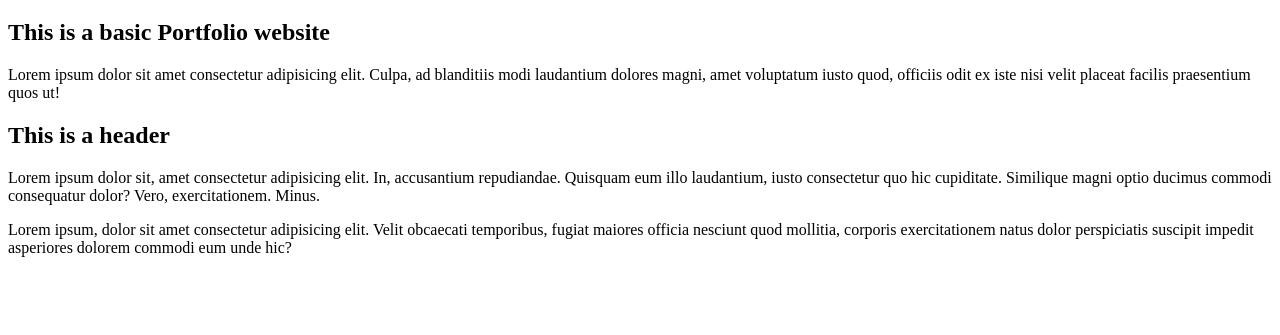
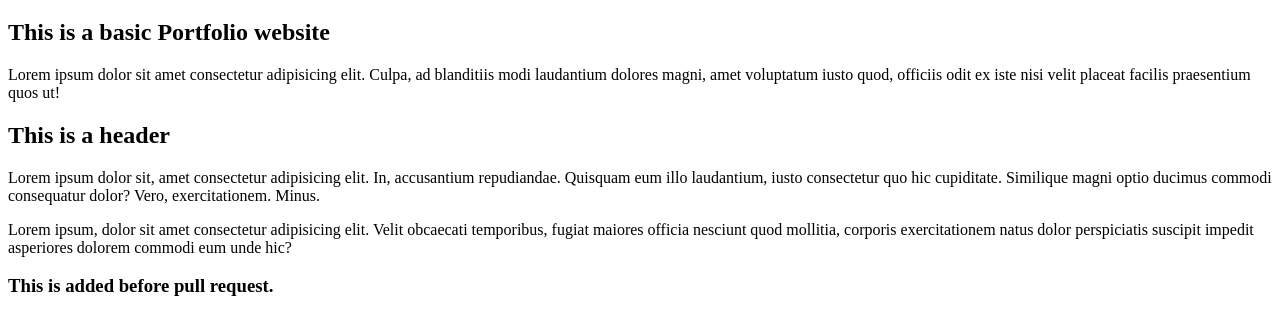
Before and after one commit to farman-arefin-outlook/Assignment-01, a plain HTML site: page index.html in a window 1280 px wide. Shown: the part 61-396 px from the top of the page. Drawn offline with Linux system fonts and the light colour scheme.

Commit message:
Update index.html

```diff
--- a/index.html
+++ b/index.html
@@ -26,6 +26,7 @@
             <p>Lorem ipsum, dolor sit amet consectetur adipisicing elit. Velit obcaecati temporibus, fugiat maiores
                 officia nesciunt quod mollitia, corporis exercitationem natus dolor perspiciatis suscipit impedit
                 asperiores dolorem commodi eum unde hic?</p>
+            <h3>This is added before pull request.</h3>
         </section>
     </main>
     <footer>
```
